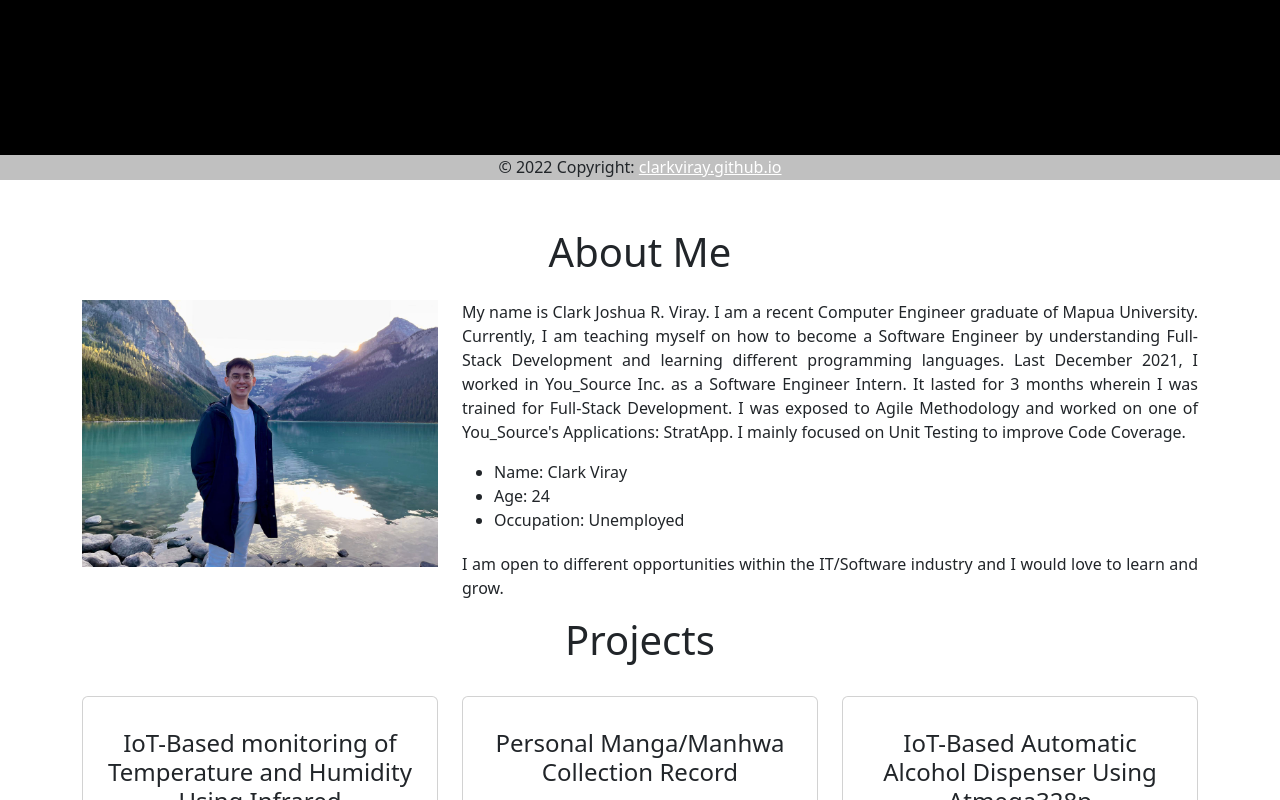
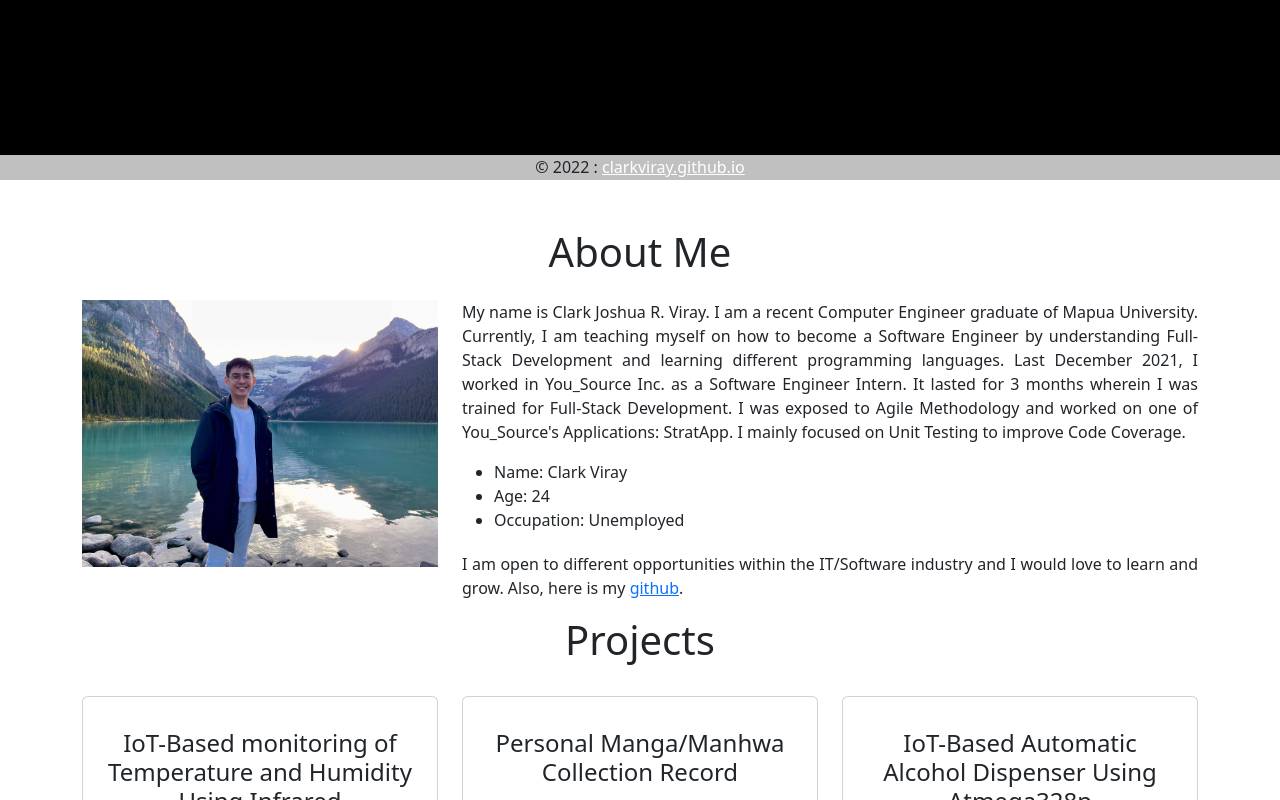
Before and after one commit to ClarkViray/clarkviray.github.io, an Angular app: page / in a window 1280 px wide. Shown: the part 620-1420 px from the top of the page. Built offline with nearby package versions, Linux system fonts and the light colour scheme.

Commit message:
Added github link

```diff
--- a/src/app/body/body.component.html
+++ b/src/app/body/body.component.html
@@ -32,6 +32,7 @@
                 </div>
                 <div class="row mt-1">
                     <p align="justify"> I am open to different opportunities within the IT/Software industry and I would love to learn and grow.
+                        Also, here is my <a href="https://github.com/ClarkViray">github</a>.
                     </p>
                 </div>
             </div>
--- a/src/app/footer/footer.component.html
+++ b/src/app/footer/footer.component.html
@@ -1,4 +1,4 @@
 <div class="footer-text">
-    © 2022 Copyright:
+    © 2022 :
     <a class="footer-text-hl" href="https://clarkviray.github.io/">clarkviray.github.io</a>
 </div>
--- a/src/index.html
+++ b/src/index.html
@@ -2,7 +2,7 @@
 <html lang="en">
 <head>
   <meta charset="utf-8">
-  <title>Website</title>
+  <title>Clark Viray</title>
   <base href="/">
   <meta name="viewport" content="width=device-width, initial-scale=1">
   <link rel="icon" type="image/x-icon" href="favicon.ico">
```
Also changed, not shown: 3 other files (tests, documents, lock files or other folders).
